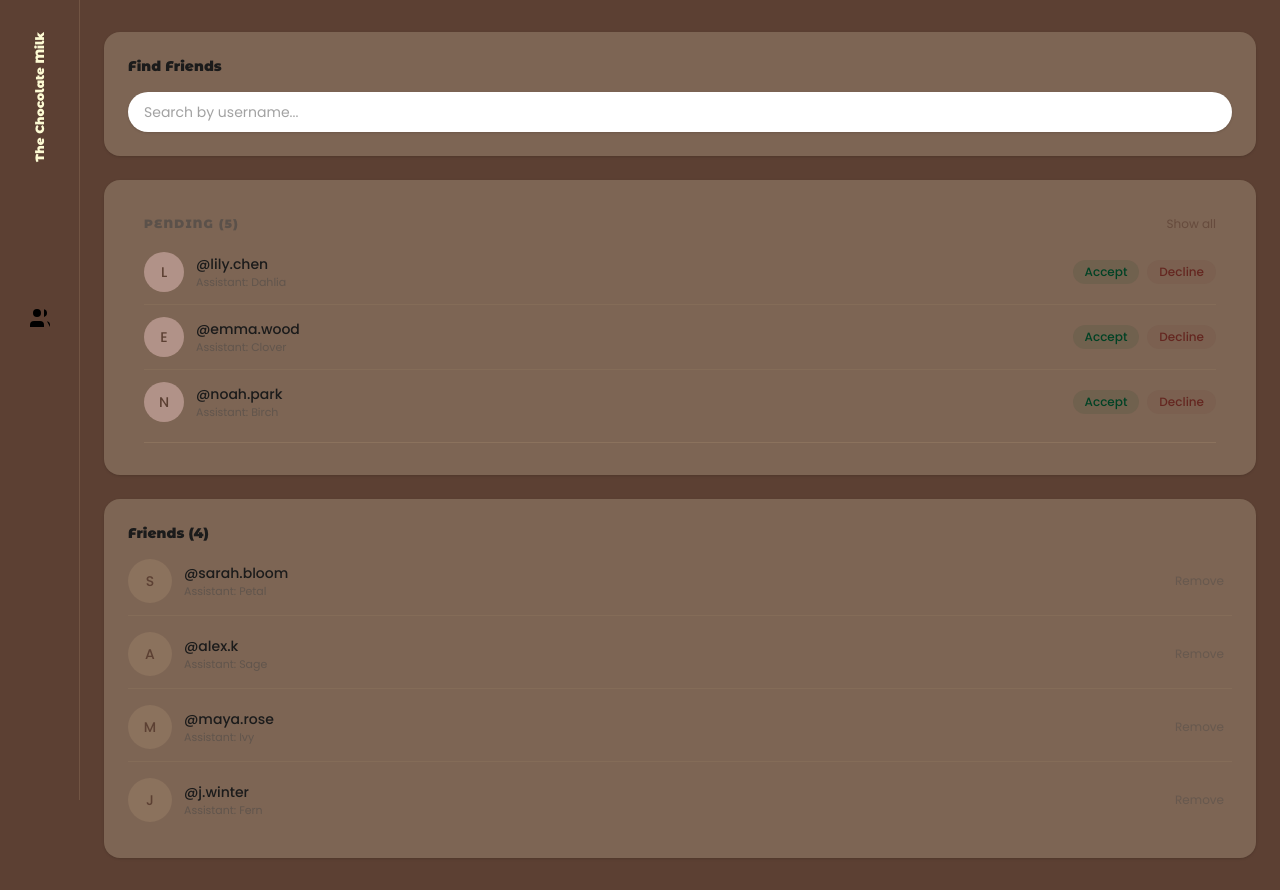
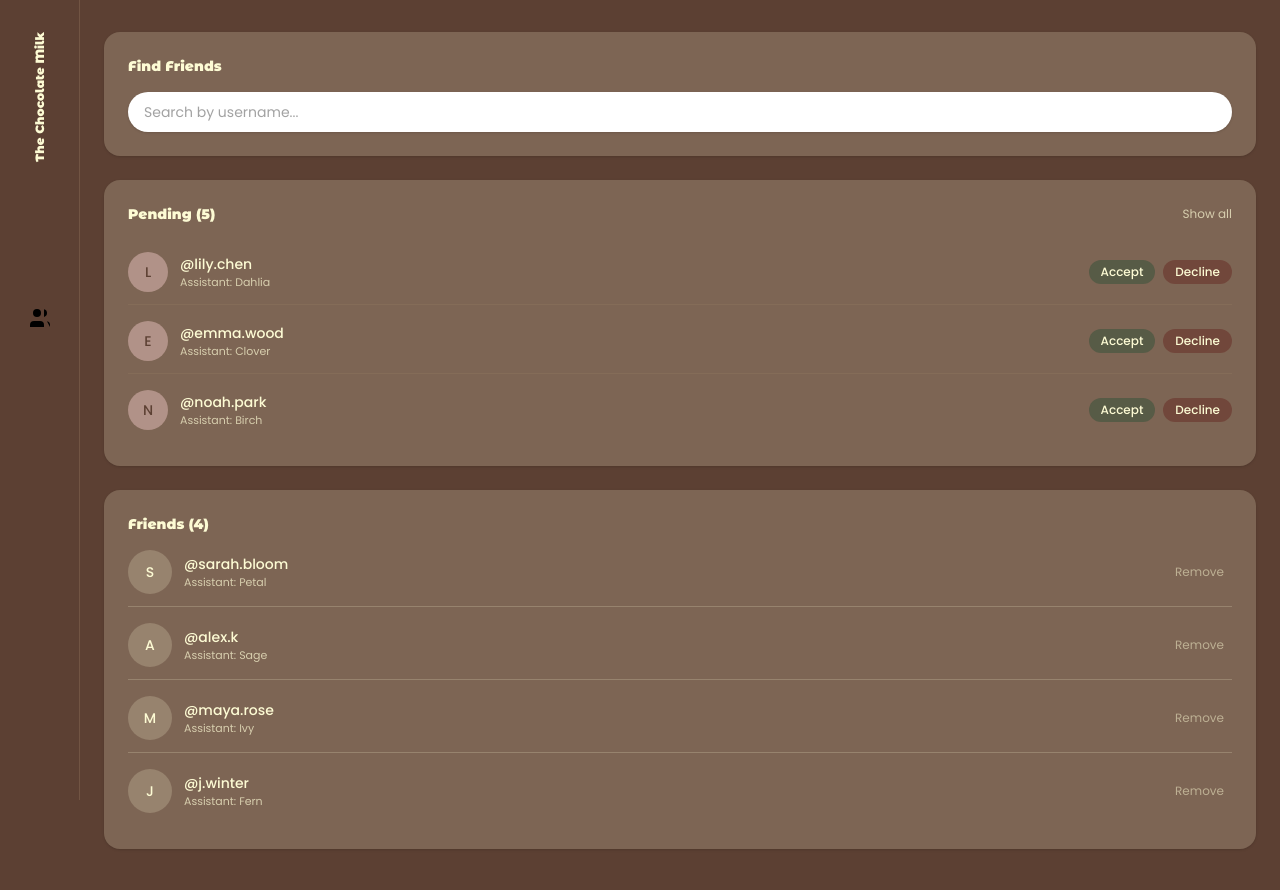
Before and after one commit to Cherry2403/thechocolatemilk, a Next.js app in the folder frontend/: page /connections in a window 1280 px wide. Built offline with nearby package versions, Linux system fonts and the light colour scheme.

Commit message:
frontend tam on

```diff
--- a/frontend/app/chat/page.tsx
+++ b/frontend/app/chat/page.tsx
@@ -82,11 +82,11 @@ export default function ChatPage() {
   const handleBack = () => setActiveContactId(null);
 
   return (
-    <div className="flex min-h-0 flex-1 gap-3 px-4 sm:gap-4 sm:px-6">
+    <div className="flex min-h-0 overflow-hidden sm:gap-2 sm:p-3 [height:calc(100dvh-5rem)] sm:[height:calc(100dvh-5rem)] lg:h-dvh">
       {/* ═══ Left: contact list (cream card) ═══ */}
       {/* Desktop: always visible. Mobile: hidden when a chat is active */}
       <div
-        className={`flex w-full min-h-0 flex-shrink-0 flex-col overflow-hidden rounded-xl bg-cream/20 text-text shadow-sm md:w-72 lg:w-80 ${
+        className={`flex w-full min-h-0 flex-shrink-0 flex-col overflow-hidden sm:rounded-xl bg-cream/20 text-text shadow-sm md:w-72 lg:w-80 ${
           activeContactId ? "hidden md:flex" : "flex"
         }`}
       >
@@ -99,7 +99,7 @@ export default function ChatPage() {
 
       {/* ═══ Right: conversation (cream card) ═══ */}
       {/* Desktop: always visible. Mobile: hidden when no chat selected */}
-      <div className={`flex min-h-0 flex-1 flex-col overflow-hidden rounded-xl bg-cream/20 text-text shadow-sm ${activeContactId ? "flex" : "hidden md:flex"}`}>
+      <div className={`flex min-h-0 flex-1 flex-col overflow-hidden sm:rounded-xl bg-cream/20 text-text shadow-sm ${activeContactId ? "flex" : "hidden md:flex"}`}>
         {!activeContact ? (
           /* ── Empty state (desktop) ── */
           <div className="flex h-full flex-col items-center justify-center text-center">
--- a/frontend/app/connections/components/FriendList.tsx
+++ b/frontend/app/connections/components/FriendList.tsx
@@ -27,8 +27,8 @@ export default function FriendList({ connections, onRemove }: FriendListProps) {
   if (connections.length === 0) {
     return (
       <div className="flex flex-col items-center justify-center py-16">
-        <p className="text-grey/50 text-sm italic">No connections yet.</p>
-        <p className="text-grey/40 mt-1 text-xs">Search above to add friends.</p>
+        <p className="text-cream/50 text-sm italic">No connections yet.</p>
+        <p className="text-cream/40 mt-1 text-xs">Search above to add friends.</p>
       </div>
     );
   }
@@ -36,22 +36,22 @@ export default function FriendList({ connections, onRemove }: FriendListProps) {
   return (
     <>
       <div>
-        <h3 className="mb-4 text-sm">
+        <h3 className="mb-4 text-sm text-cream">
           Friends ({connections.length})
         </h3>
-        <div className="divide-light-brown/10 divide-y space-y-1">
+        <div className="divide-cream/20 divide-y space-y-1">
           {connections.map((conn) => (
             <div key={conn.id} className="flex items-center gap-3 py-3 first:pt-0">
               {/* Avatar initial */}
-              <div className="bg-light-brown/20 text-dark-brown flex h-11 w-11 flex-shrink-0 items-center justify-center rounded-full text-sm font-medium">
+              <div className="bg-cream/20 text-cream flex h-11 w-11 flex-shrink-0 items-center justify-center rounded-full text-sm font-medium">
                 {conn.friendUsername.charAt(0).toUpperCase()}
               </div>
 
               {/* Username (primary) + assistant name (secondary) */}
               <div className="min-w-0 flex-1">
-                <p className="text-text truncate text-sm font-medium">@{conn.friendUsername}</p>
+                <p className="text-cream truncate text-sm font-medium">@{conn.friendUsername}</p>
                 {conn.friendAssistantName && (
-                  <p className="text-grey/50 truncate text-[11px]">
+                  <p className="text-cream/70 truncate text-[11px]">
                     Assistant: {conn.friendAssistantName}
                   </p>
                 )}
@@ -61,7 +61,7 @@ export default function FriendList({ connections, onRemove }: FriendListProps) {
               <button
                 type="button"
                 onClick={() => setConfirmRemoveId(conn.id)}
-                className="text-grey/40 hover:text-dark-red px-2 py-1 text-xs transition-colors"
+                className="text-cream/50 hover:text-light-pink px-2 py-1 text-xs transition-colors"
               >
                 Remove
               </button>
--- a/frontend/app/connections/components/PendingRequests.tsx
+++ b/frontend/app/connections/components/PendingRequests.tsx
@@ -33,17 +33,17 @@ export default function PendingRequests({
   const hasMore = total > PREVIEW_COUNT;
 
   return (
-    <div className="px-4 pt-3 pb-2">
+    <div>
       {/* Section header */}
-      <div className="flex items-center justify-between">
-        <h3 className="text-grey/60 text-xs font-medium tracking-widest uppercase">
+      <div className="mb-4 flex items-center justify-between">
+        <h3 className="text-cream text-sm">
           Pending {total > 0 && `(${total})`}
         </h3>
         {hasMore && (
           <button
             type="button"
             onClick={() => setExpanded((p) => !p)}
-            className="text-dark-brown/70 hover:text-dark-brown text-xs transition-colors"
+            className="text-cream/70 hover:text-cream text-xs transition-colors"
           >
             {expanded ? "Show less" : "Show all"}
           </button>
@@ -51,7 +51,7 @@ export default function PendingRequests({
       </div>
 
       {/* Incoming requests */}
-      <div className="divide-light-brown/10 mt-2 space-y-0 divide-y">
+      <div className="divide-light-brown/10 space-y-1 divide-y">
         {previewIncoming.map((conn) => (
           <div key={conn.id} className="flex items-center gap-3 py-3">
             {/* Avatar initial */}
@@ -61,9 +61,9 @@ export default function PendingRequests({
 
             {/* Username (primary) + assistant name (secondary) */}
             <div className="min-w-0 flex-1">
-              <p className="text-text truncate text-sm font-medium">@{conn.friendUsername}</p>
+              <p className="text-cream truncate text-sm font-medium">@{conn.friendUsername}</p>
               {conn.friendAssistantName && (
-                <p className="text-grey/50 truncate text-[11px]">
+                <p className="text-cream/70 truncate text-[11px]">
                   Assistant: {conn.friendAssistantName}
                 </p>
               )}
@@ -74,14 +74,14 @@ export default function PendingRequests({
               <button
                 type="button"
                 onClick={() => onAccept(conn.id)}
-                className="bg-green/10 text-green hover:bg-green/20 rounded-full px-3 py-1 text-xs font-medium transition-colors"
+                className="bg-green/30 hover:bg-green/20 rounded-full px-3 py-1 text-xs font-medium transition-colors"
               >
                 Accept
               </button>
               <button
                 type="button"
                 onClick={() => onDecline(conn.id)}
-                className="bg-dark-red/5 text-dark-red/60 hover:bg-dark-red/10 rounded-full px-3 py-1 text-xs font-medium transition-colors"
+                className="bg-dark-red/30 hover:bg-dark-red/10 rounded-full px-3 py-1 text-xs font-medium transition-colors"
               >
                 Decline
               </button>
@@ -97,20 +97,18 @@ export default function PendingRequests({
                 {conn.friendUsername.charAt(0).toUpperCase()}
               </div>
               <div className="min-w-0 flex-1">
-                <p className="text-text/70 truncate text-sm font-medium">@{conn.friendUsername}</p>
+                <p className="text-cream/70 truncate text-sm font-medium">@{conn.friendUsername}</p>
                 {conn.friendAssistantName && (
-                  <p className="text-grey/40 truncate text-[11px]">
+                  <p className="text-cream/50 truncate text-[11px]">
                     Assistant: {conn.friendAssistantName}
                   </p>
                 )}
               </div>
-              <span className="text-grey/40 text-[11px] italic">Requested</span>
+              <span className="text-cream/50 text-[11px] italic">Requested</span>
             </div>
           ))}
       </div>
 
-      {/* Divider between pending and accepted */}
-      <div className="border-light-brown/20 mt-2 border-b" />
     </div>
   );
 }
--- a/frontend/app/connections/components/UsernameSearch.tsx
+++ b/frontend/app/connections/components/UsernameSearch.tsx
@@ -46,7 +46,7 @@ export default function UsernameSearch({ onAdd, existingIds }: UsernameSearchPro
 
   return (
     <div>
-      <h3 className="mb-4 text-sm">Find Friends</h3>
+      <h3 className="mb-4 text-sm text-cream">Find Friends</h3>
       {/* Search input */}
       <input
         type="text"
--- a/frontend/app/connections/page.tsx
+++ b/frontend/app/connections/page.tsx
@@ -62,15 +62,15 @@ export default function ConnectionsPage() {
   }, []);
 
   return (
-    <div className="flex flex-col gap-4 px-4 py-6 sm:gap-6 sm:px-6 sm:py-8">
+    <div className="flex text-cream flex-col gap-4 px-4 py-6 sm:gap-6 sm:px-6 sm:py-8">
       {/* Search section */}
-      <div className="rounded-2xl bg-cream/20 p-4 sm:p-6 text-text shadow-sm">
+      <div className="rounded-2xl bg-cream/20 p-4 sm:p-6 text-cream shadow-sm">
         <UsernameSearch onAdd={handleAdd} existingIds={existingIds} />
       </div>
 
       {/* Pending incoming requests — shown above friends */}
       {(pendingIncoming.length > 0 || pendingOutgoing.length > 0) && (
-        <div className="rounded-2xl bg-cream/20 p-4 sm:p-6 text-text shadow-sm">
+        <div className="rounded-2xl bg-cream/20 p-4 sm:p-6 text-cream shadow-sm">
           <PendingRequests
             incoming={pendingIncoming}
             outgoing={pendingOutgoing}
@@ -81,7 +81,7 @@ export default function ConnectionsPage() {
       )}
 
       {/* Accepted friends */}
-      <div className="rounded-2xl bg-cream/20 p-4 sm:p-6 text-text shadow-sm">
+      <div className="rounded-2xl bg-cream/20 p-4 sm:p-6 text-cream shadow-sm">
         <FriendList connections={accepted} onRemove={handleRemove} />
       </div>
     </div>
--- a/frontend/app/feed/components/FeedCard.tsx
+++ b/frontend/app/feed/components/FeedCard.tsx
@@ -60,7 +60,7 @@ export default function FeedCard({ item, onLike, onDislike }: FeedCardProps) {
   );
 
   return (
-    <div ref={wrapperRef} className="mb-3">
+    <div ref={wrapperRef} className="mb-3 break-inside-avoid">
       <div className="group bg-surface relative overflow-hidden rounded-[5px] shadow-sm">
         {/* Image — natural aspect ratio, fills column width */}
         <Image
@@ -79,14 +79,15 @@ export default function FeedCard({ item, onLike, onDislike }: FeedCardProps) {
             type="button"
             aria-label="Dismiss"
             onClick={() => handleAction("dislike")}
-            className="bg-dark-brown/70 flex h-10 w-10 items-center justify-center rounded-full shadow-md backdrop-blur-sm transition-transform duration-150 active:scale-90"
+            className="flex h-10 w-10 items-center justify-center transition-transform duration-150 active:scale-90"
           >
             <svg
-              width="18"
-              height="18"
+              width="23"
+              height="23"
               viewBox="0 0 24 24"
-              stroke="var(--color-white)"
-              strokeWidth="1"
+              stroke="var(--color-dark-brown)"
+              fill="var(--color-cream)"
+              strokeWidth="4"
               strokeLinecap="round"
               strokeLinejoin="round"
             >
@@ -100,15 +101,15 @@ export default function FeedCard({ item, onLike, onDislike }: FeedCardProps) {
             type="button"
             aria-label="Like"
             onClick={() => handleAction("like")}
-            className="bg-cream/60 flex h-10 w-10 items-center justify-center rounded-full shadow-md backdrop-blur-sm transition-transform duration-150 active:scale-90"
+            className="flex h-10 w-10 items-center justify-center rounded-full transition-transform duration-150 active:scale-90"
           >
             <svg
               width="18"
               height="18"
               viewBox="0 0 24 24"
-              fill="none"
+              fill="var(--color-cream)"
               stroke="var(--color-dark-brown)"
-              strokeWidth="1"
+              strokeWidth="5"
               strokeLinecap="round"
               strokeLinejoin="round"
             >
--- a/frontend/app/feed/page.tsx
+++ b/frontend/app/feed/page.tsx
@@ -10,7 +10,7 @@ export default function FeedPage() {
 
   return (
     <>
-      <div className="flex items-center justify-center px-4 pt-6 pb-8 sm:px-6 sm:pt-8 sm:pb-10">
+      <div className="flex items-center justify-center px-4 pt-8 sm:px-6 sm:pt-10">
         <Logo size="lg" className="text-cream" />
       </div>
       <MasonryGrid onLoadMore={loadMore} hasMore={hasMore}>
--- a/frontend/app/layout.tsx
+++ b/frontend/app/layout.tsx
@@ -42,7 +42,7 @@ export default function RootLayout({
           <SidebarNav />
 
           {/* Main content — full width on mobile, flex-1 on desktop */}
-          <main className="flex min-h-0 flex-1 flex-col pb-20 lg:pb-0 lg:ml-20">
+          <main className="flex min-h-0 flex-1 flex-col sm:pb-20 lg:pb-0 lg:ml-20">
             {children}
           </main>
 
--- a/frontend/components/ConfirmDialog.tsx
+++ b/frontend/components/ConfirmDialog.tsx
@@ -98,18 +98,18 @@ export default function ConfirmDialog({
         aria-modal="true"
         aria-labelledby="confirm-dialog-title"
         aria-describedby="confirm-dialog-desc"
-        className="fixed top-1/2 left-1/2 z-50 w-full max-w-sm -translate-x-1/2 -translate-y-1/2 rounded-lg bg-white shadow-lg"
+        className="fixed top-1/2 left-1/2 z-50 w-full max-w-sm -translate-x-1/2 -translate-y-1/2 rounded-2xl bg-cream shadow-lg"
       >
         {/* Header */}
         <div className="border-light-brown/10 border-b px-6 py-4">
-          <h2 id="confirm-dialog-title" className="text-text text-base font-medium">
+          <h2 id="confirm-dialog-title" className="text-text text-lg">
             {title}
           </h2>
         </div>
 
         {/* Content */}
         <div className="px-6 py-4">
-          <p id="confirm-dialog-desc" className="text-grey/70 text-sm">
+          <p id="confirm-dialog-desc" className="text-text text-sm">
             {message}
           </p>
         </div>
--- a/frontend/components/MasonryGrid.tsx
+++ b/frontend/components/MasonryGrid.tsx
@@ -1,68 +1,22 @@
 "use client";
 
-import { Children, useCallback, useRef, type ReactElement, type ReactNode } from "react";
-import { useColumnCount } from "@/hooks/useColumnCount";
+import { useCallback, useRef } from "react";
 
 interface MasonryGridProps {
-  children: ReactNode;
-  /** Fires when the sentinel at the bottom enters the viewport. */
+  children: React.ReactNode;
   onLoadMore?: () => void;
-  /** Set false to hide the sentinel / stop observing. */
   hasMore?: boolean;
 }
 
-/**
- * Responsive masonry layout with **stable column assignment**.
- *
- * Uses JS-based distribution instead of CSS `columns` so that when a card
- * is removed, only items in that same column slide up — no cross-column
- * jumping.
- *
- * Column count: 2 (mobile) → 3 (tablet) → 4 (desktop) → 5 (wide).
- */
 export default function MasonryGrid({ children, onLoadMore, hasMore = false }: MasonryGridProps) {
-  const columnCount = useColumnCount();
   const observerRef = useRef<IntersectionObserver | null>(null);
 
-  /* ── Stable column assignments ──
-     Once an item is placed in a column, it stays there even when
-     other items are removed. Resets only on column-count change
-     (responsive resize). */
-  const assignmentsRef = useRef<Map<string, number>>(new Map());
-  const counterRef = useRef(0);
-  const prevColsRef = useRef(columnCount);
-
-  if (prevColsRef.current !== columnCount) {
-    assignmentsRef.current.clear();
-    counterRef.current = 0;
-    prevColsRef.current = columnCount;
-  }
-
-  const childArray = Children.toArray(children);
-  const columns: ReactNode[][] = Array.from({ length: columnCount }, () => []);
-
-  childArray.forEach((child) => {
-    const key = String((child as ReactElement).key ?? "");
-
-    if (!assignmentsRef.current.has(key)) {
-      assignmentsRef.current.set(key, counterRef.current % columnCount);
-      counterRef.current++;
-    }
-
-    const col = assignmentsRef.current.get(key)!;
-    columns[col].push(child);
-  });
-
-  /* ── Infinite-scroll sentinel ── */
   const sentinelRef = useCallback(
     (node: HTMLDivElement | null) => {
       if (observerRef.current) observerRef.current.disconnect();
       if (!node || !onLoadMore) return;
-
       observerRef.current = new IntersectionObserver(
-        ([entry]) => {
-          if (entry.isIntersecting) onLoadMore();
-        },
+        ([entry]) => { if (entry.isIntersecting) onLoadMore(); },
         { rootMargin: "200px" }
       );
       observerRef.current.observe(node);
@@ -72,15 +26,10 @@ export default function MasonryGrid({ children, onLoadMore, hasMore = false }: M
 
   return (
     <div className="px-4 py-6 sm:px-6 sm:py-8">
-      <div className="flex items-start gap-4 sm:gap-5">
-        {columns.map((col, i) => (
-          <div key={i} className="flex flex-1 flex-col">
-            {col}
-          </div>
-        ))}
+      <div className="columns-2 sm:columns-4 md:columns-5 gap-4 sm:gap-5">
+        {children}
       </div>
 
-      {/* Sentinel for infinite scroll */}
       {hasMore && (
         <div ref={sentinelRef} className="flex justify-center py-8">
           <div className="border-cream h-6 w-6 animate-spin rounded-full border-2 border-t-transparent" />
--- a/frontend/hooks/useColumnCount.ts
+++ /dev/null
@@ -1,32 +0,0 @@
-"use client";
-
-import { useState, useEffect } from "react";
-
-const BREAKPOINTS: { min: number; cols: number }[] = [
-  { min: 1280, cols: 5 },
-  { min: 1024, cols: 4 },
-  { min: 768, cols: 3 },
-  { min: 0, cols: 2 },
-];
-
-/**
- * Returns a responsive column count based on window width.
- * SSR-safe — defaults to 2 until hydrated.
- */
-export function useColumnCount(): number {
-  const [cols, setCols] = useState(2);
-
-  useEffect(() => {
-    function update() {
-      const w = window.innerWidth;
-      const bp = BREAKPOINTS.find((b) => w >= b.min);
-      setCols(bp?.cols ?? 2);
-    }
-
-    update();
-    window.addEventListener("resize", update);
-    return () => window.removeEventListener("resize", update);
-  }, []);
-
-  return cols;
-}
```
Also changed, not shown: frontend/public/images/flower_image_2.jpg, frontend/public/images/flower_image_3.jpg.
